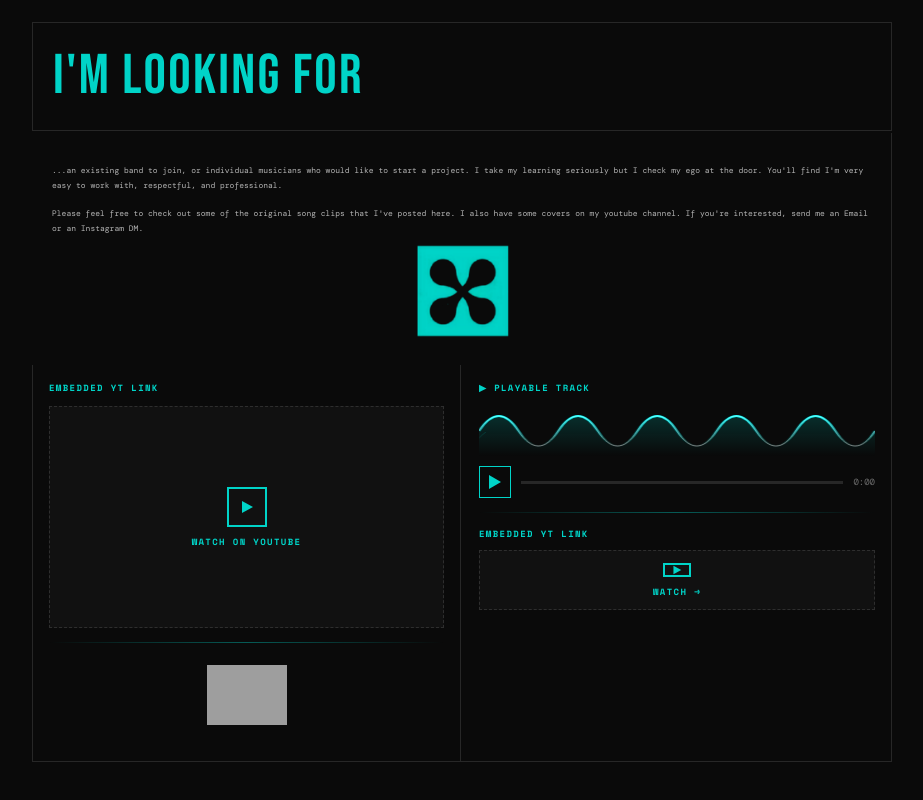
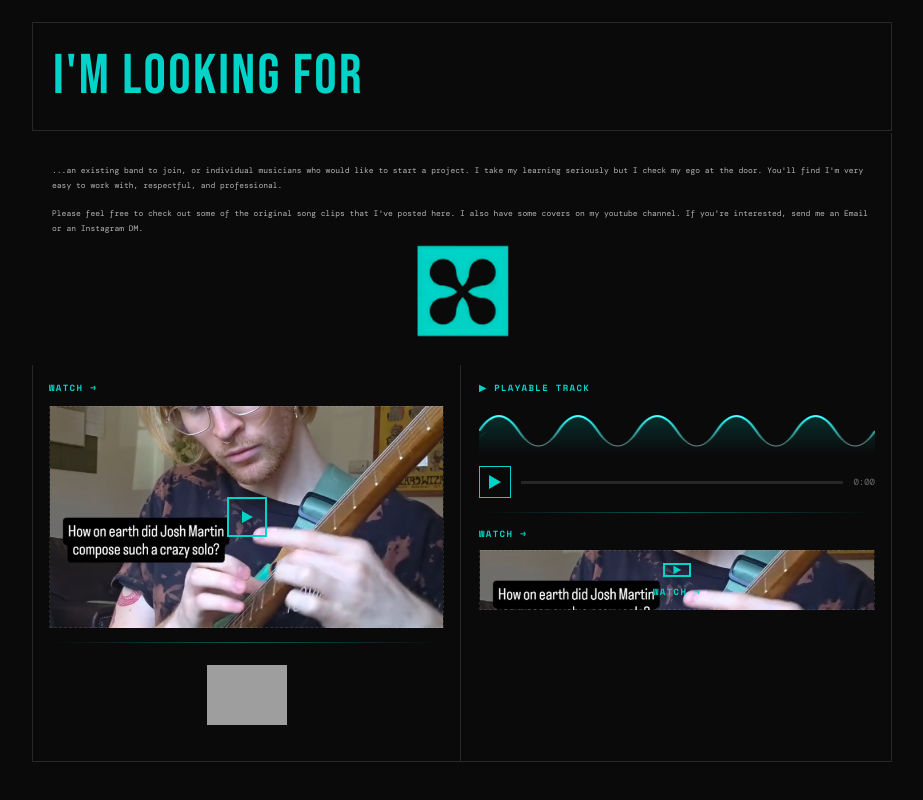
Before and after one commit to jimc11/jimc11.github.io, a website: page index.html in a window 1280 px wide. Shown: the part 930-1730 px from the top of the page, without its empty margins (178-1101 px from the left). Drawn offline with nearby package versions, Linux system fonts and the light colour scheme; grey boxes are pictures that could not be loaded; a web font is replaced by a local one.

Commit message:
Updated links

```diff
--- a/index.html
+++ b/index.html
@@ -124,7 +124,7 @@
           <img src="images/viciousFightCropped.gif" alt="brutalism asset" style="width:80px;">
         </div>
         <div class="no-border-p">
-          James has played with the local band "Checked-Out" for a few years before moving to Sacramento.  Mostly self taught, though he is currently taking lessons from Josh Martin of the band Little Tybee.
+          James has played with the band "Checked-Out" for a few years before moving to Sacramento.  Mostly self taught, though he is currently taking lessons from Josh Martin of the band Little Tybee.
         </div>
         <!-- <div class="no-border-img" style="height:80px;">
 
@@ -180,12 +180,12 @@
     <!-- BOTTOM GRID: YT + Audio + YT + Image -->
     <div class="p2-bottom">
       <div class="p2-bottom-left">
-        <div class="audio-label" style="margin-bottom:12px;">EMBEDDED YT LINK</div>
-        <a href="#" class="yt-embed" target="_blank">
+        <div class="audio-label" style="margin-bottom:12px;"> WATCH → </div>
+        <a href="https://www.youtube.com/shorts/_pNFa9Wl-hw" class="yt-embed" target="_blank">
           <div class="yt-icon">
             <svg width="14" height="14" viewBox="0 0 14 14" fill="#00d4c8"><path d="M2 1L13 7L2 13V1Z"/></svg>
           </div>
-          <span class="yt-label">WATCH ON YOUTUBE</span>
+          <!-- <span class="yt-label">WATCH ON YOUTUBE</span> -->
         </a>
         <div class="scan-line" style="margin-top:14px;"></div>
         <div class="img-placeholder" style="height:80px; margin-top:12px;">
@@ -230,8 +230,9 @@
           </div>
           <span class="audio-time">0:00</span>
         </div>
+
         <div class="scan-line" style="margin-top:14px; background: linear-gradient(90deg, transparent, var(--cyan), transparent);"></div>
-        <div class="audio-label" style="margin-top:14px; margin-bottom:10px; color:var(--cyan);">EMBEDDED YT LINK</div>
+        <div class="audio-label" style="margin-top:14px; margin-bottom:10px; color:var(--cyan);"> WATCH → </div>
         <a href="#" class="yt-embed" style="aspect-ratio: unset; padding:14px; height:60px;" target="_blank">
           <div class="yt-icon" style="border-color:var(--cyan); width:28px; height:28px;">
             <svg width="10" height="10" viewBox="0 0 14 14" fill="#00d4c8"><path d="M2 1L13 7L2 13V1Z"/></svg>
--- a/styles.css
+++ b/styles.css
@@ -420,7 +420,11 @@
   .yt-embed {
     width: 100%;
     aspect-ratio: 16/9;
-    background: rgba(255,255,255,0.03);
+    /* background: rgba(255,255,255,0.03); */
+    background-image: url("images/Thumbnail.png");
+    background-repeat: no-repeat; /* Prevents the image from tiling */
+  background-size: cover; /* Ensures the entire background is covered */
+  background-position: center; /* Centers the image within the container */
     border: 1px dashed var(--border);
     display: flex;
     flex-direction: column;
```
Also changed, not shown: images/Thumbnail.png (added).
